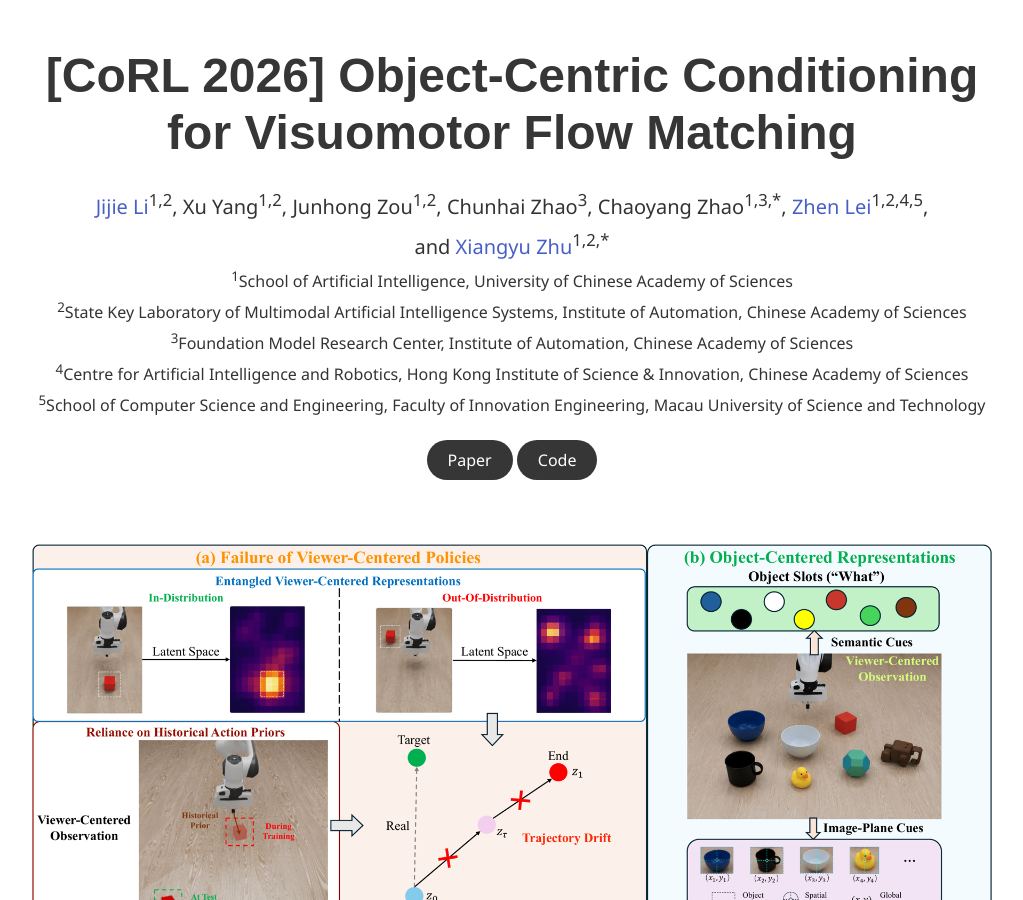
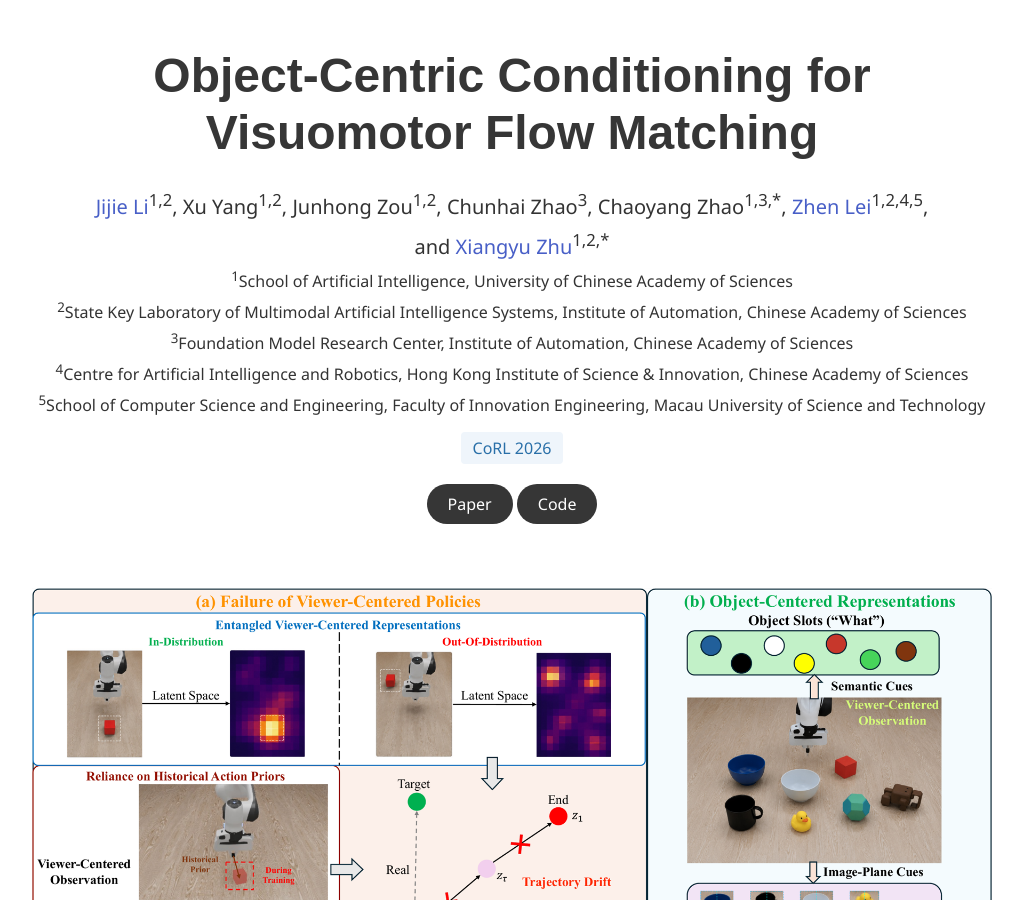
Before and after one commit to Li-Jijie/Li-Jijie.github.io, a Jekyll site: the page Object-Centric-Visuomotor-Flow/index.html, which Jekyll copies as it is, in a window 1280 px wide and 900 px high. Shown: the whole window, without its empty margins (128-1151 px from the left). Built offline with Jekyll 4.4.1, drawn with Linux system fonts in a browser that asks for light colours; some web fonts are replaced.

Commit message:
Update index.html

```diff
--- a/Object-Centric-Visuomotor-Flow/index.html
+++ b/Object-Centric-Visuomotor-Flow/index.html
@@ -24,7 +24,7 @@
       <div class="container is-max-desktop">
         <div class="columns is-centered">
           <div class="column has-text-centered">
-            <h1 class="title is-1 publication-title">[CoRL 2026] Object-Centric Conditioning for Visuomotor Flow Matching</h1>
+            <h1 class="title is-1 publication-title">Object-Centric Conditioning for Visuomotor Flow Matching</h1>
             <div class="is-size-5 publication-authors">
               <span class="author-block"><a href="https://li-jijie.github.io">Jijie Li</a><sup>1,2</sup>,</span>
               <span class="author-block">Xu Yang<sup>1,2</sup>,</span>
@@ -41,6 +41,7 @@
               <span class="author-block"><sup>4</sup>Centre for Artificial Intelligence and Robotics, Hong Kong Institute of Science &amp; Innovation, Chinese Academy of Sciences</span><br>
               <span class="author-block"><sup>5</sup>School of Computer Science and Engineering, Faculty of Innovation Engineering, Macau University of Science and Technology</span>
             </div>
+            <div class="mt-3"><span class="tag is-info is-light is-medium">CoRL 2026</span></div>
             <div class="publication-links">
               <a href="PAPER_LINK" class="button is-dark is-rounded">Paper</a>
               <a href="https://github.com/Li-Jijie/Object-Centric-Visuomotor-Flow" class="button is-dark is-rounded">Code</a>
```
Also changed, not shown: other parts of Object-Centric-Visuomotor-Flow/index.html (+1 -1 lines).
